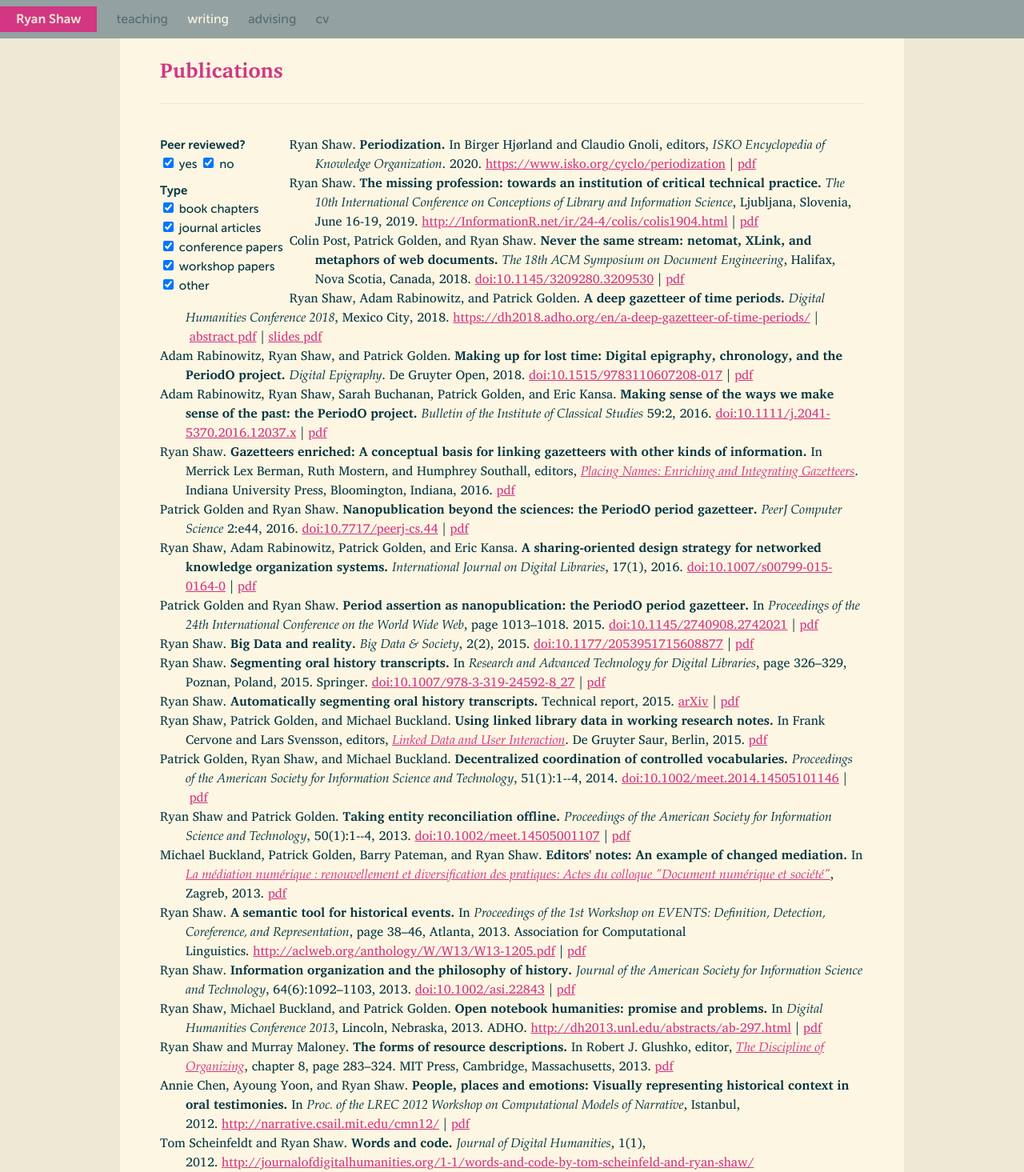
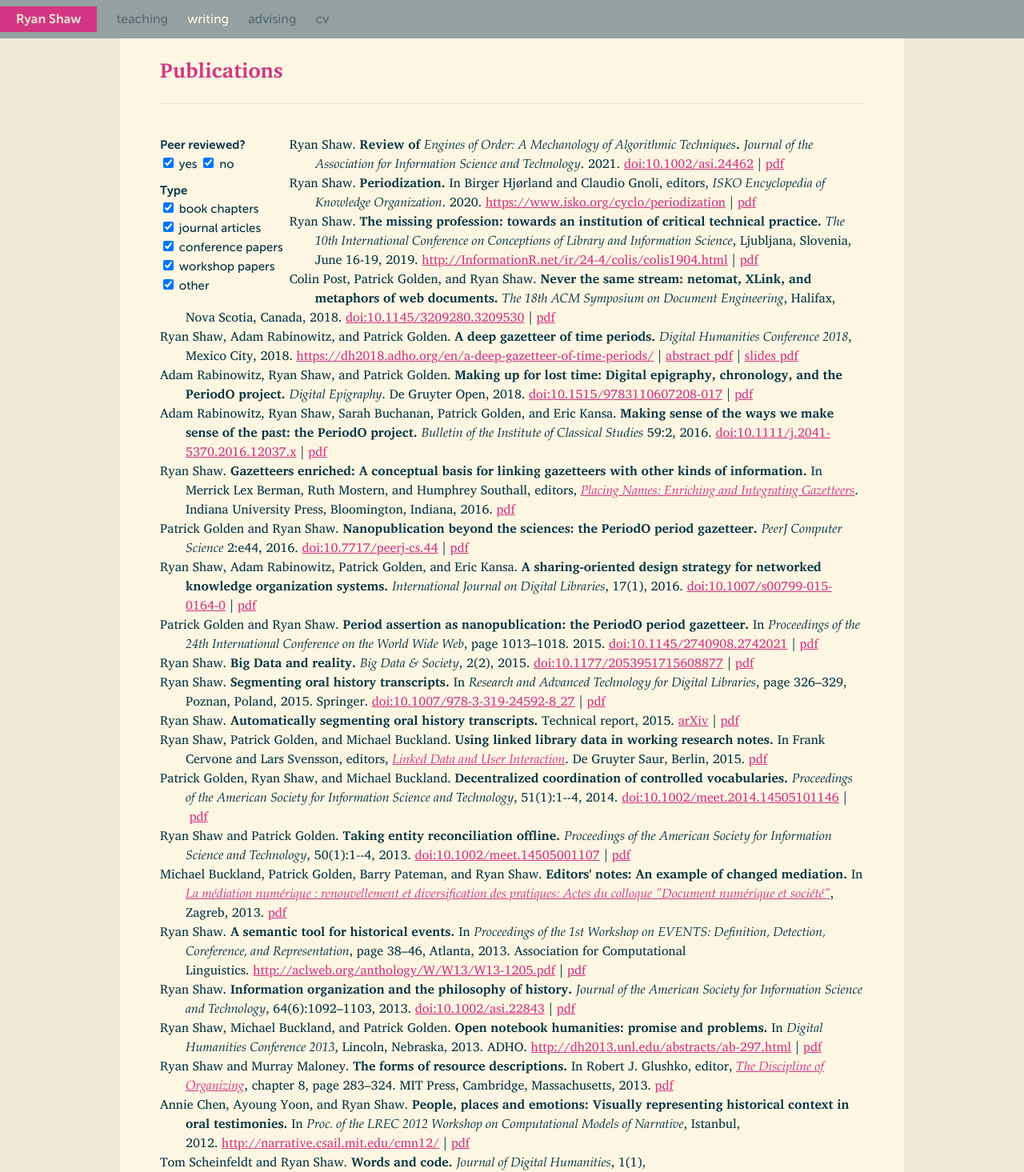
Before and after one commit to rybesh/aeshin, a Django app: page /writing/ in a window 1280 px wide. Shown: the top 1465 px of the page at 80% size. Run offline with Django 3.2, Linux system fonts and the light colour scheme; parts of the project's set-up code (start-up, migrations or seed data) failed here and were passed over; some web fonts are replaced.

Commit message:
engines of order book review

```diff
--- a/aeshin/templates/writing.html
+++ b/aeshin/templates/writing.html
@@ -52,6 +52,16 @@
     </dl>
   </form>
   <div id="items">
+
+  <p class="item"
+     data-peer-reviewed="no"
+     data-type="other"
+     >
+    Ryan Shaw.
+    <span class="title">Review of <em>Engines of Order: A Mechanology of Algorithmic Techniques</em>.</span>
+    <em>Journal of the Association for Information Science and
+      Technology</em>. 2021.&nbsp;<a href="https://doi.org/10.1002/asi.24462">doi:10.1002/asi.24462</a>&nbsp;|&nbsp;<a href="{% static "pubs/Shaw - 2020 - Review of Engines of Order.pdf" %}">pdf</a>
+  </p>
 
   <p class="item"
      data-peer-reviewed="yes"
```
Also changed, not shown: 1 other file.
